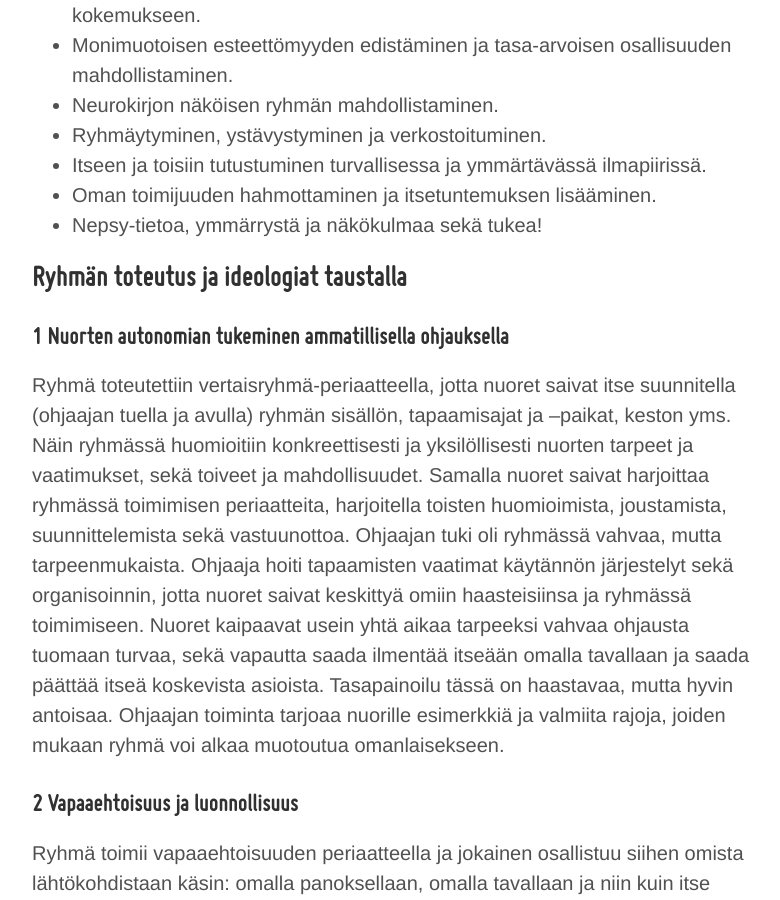
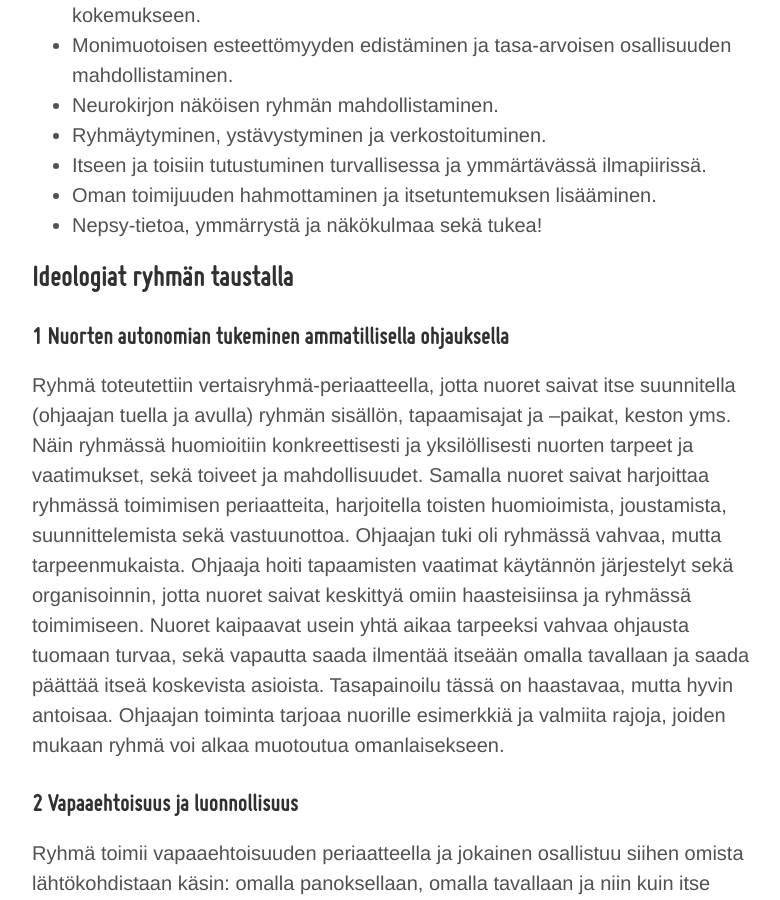
Before and after one commit to niinapiira/neppari.net, a Jekyll site: the page built from _posts/2023-08-04-ammatillisesti-ohjattu-vertaistukiryhma-nuorille.md, in a window 1280 px wide and 900 px high, scrolled down 6295 px. Shown: the whole window, without its empty margins (248-1028 px from the left). Built offline with Jekyll 4.4.1, drawn with Linux system fonts in a browser that asks for light colours.

Commit message:
Update 2023-08-04-ammatillisesti-ohjattu-vertaistukiryhma-nuorille.md

```diff
--- a/_posts/2023-08-04-ammatillisesti-ohjattu-vertaistukiryhma-nuorille.md
+++ b/_posts/2023-08-04-ammatillisesti-ohjattu-vertaistukiryhma-nuorille.md
@@ -100,7 +100,7 @@ Olemme pyrkineet tarjoamaan nuorille luonnollisen ja elämän makuisen ryhmän,
 - Nepsy-tietoa, ymmärrystä ja näkökulmaa sekä tukea!
 
 
-## Ryhmän toteutus ja ideologiat taustalla
+## Ideologiat ryhmän taustalla
 
 ### 1 Nuorten autonomian tukeminen ammatillisella ohjauksella
 
```
